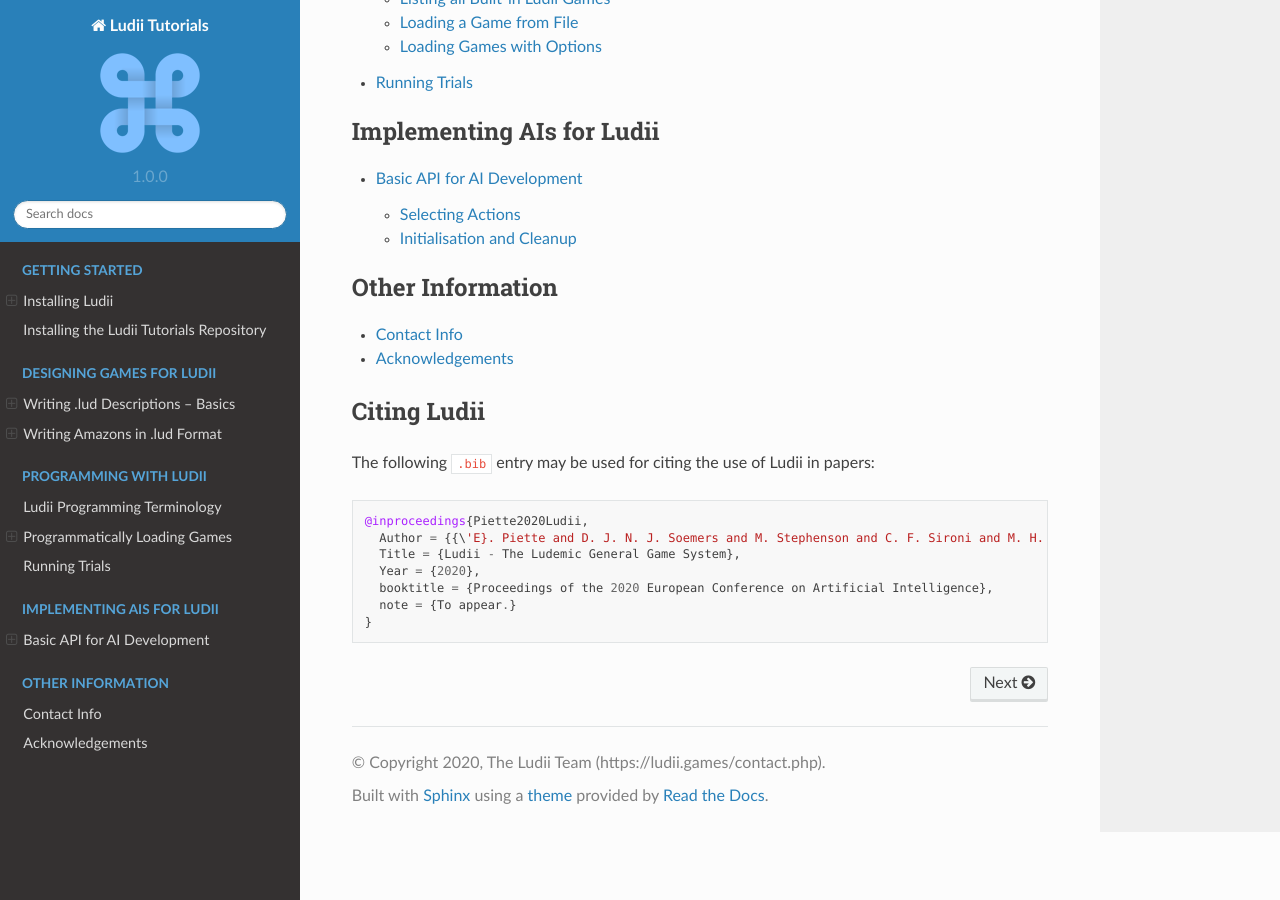
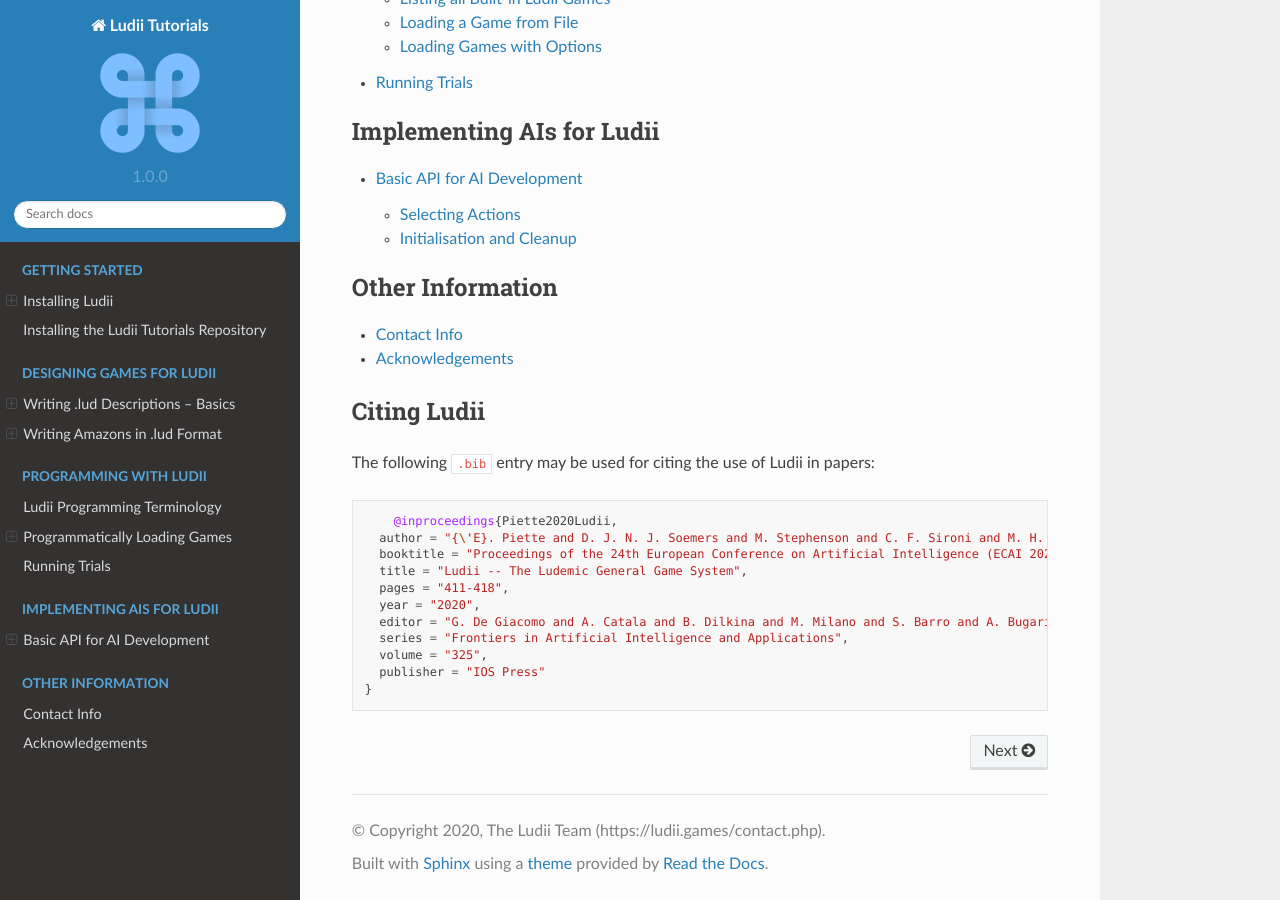
Before and after one commit to Ludeme/LudiiTutorials, a Sphinx documentation site: the page built from docs/index.rst, in a window 1280 px wide and 900 px high, scrolled down 1037 px. Built offline with Sphinx 7.4.7 and the Read the Docs theme 2.0.0, drawn with Linux system fonts in a browser that asks for light colours.

Commit message:
updated citing info

```diff
--- a/docs/index.rst
+++ b/docs/index.rst
@@ -58,10 +58,14 @@
 
 The following ``.bib`` entry may be used for citing the use of Ludii in papers::
 
-    @inproceedings{Piette2020Ludii,
-      Author = {{\'E}. Piette and D. J. N. J. Soemers and M. Stephenson and C. F. Sironi and M. H. M. Winands and C. Browne},
-      Title = {Ludii - The Ludemic General Game System},
-      Year = {2020},
-      booktitle = {Proceedings of the 2020 European Conference on Artificial Intelligence},
-      note = {To appear.}
+	@inproceedings{Piette2020Ludii,
+      author = "{\'E}. Piette and D. J. N. J. Soemers and M. Stephenson and C. F. Sironi and M. H. M. Winands and C. Browne",
+      booktitle = "Proceedings of the 24th European Conference on Artificial Intelligence (ECAI 2020)",
+      title = "Ludii -- The Ludemic General Game System",
+      pages = "411-418",
+      year = "2020",
+      editor = "G. De Giacomo and A. Catala and B. Dilkina and M. Milano and S. Barro and A. Bugarín and J. Lang",
+      series = "Frontiers in Artificial Intelligence and Applications",
+      volume = "325",
+      publisher	= "IOS Press"
     }
```
